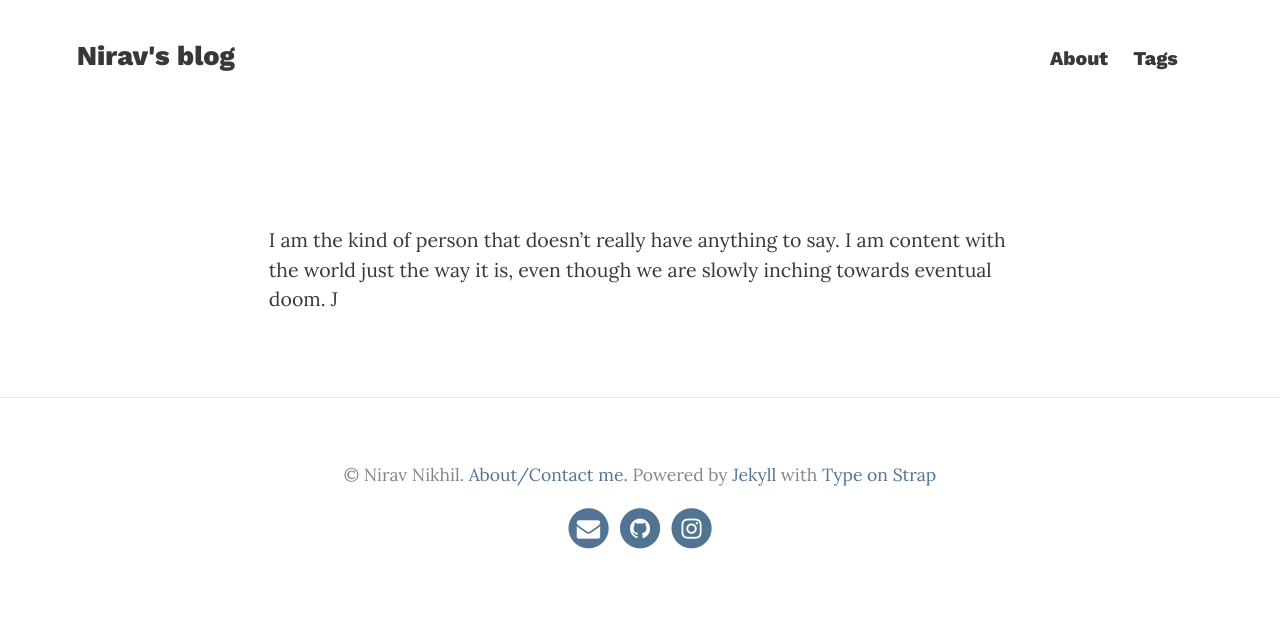
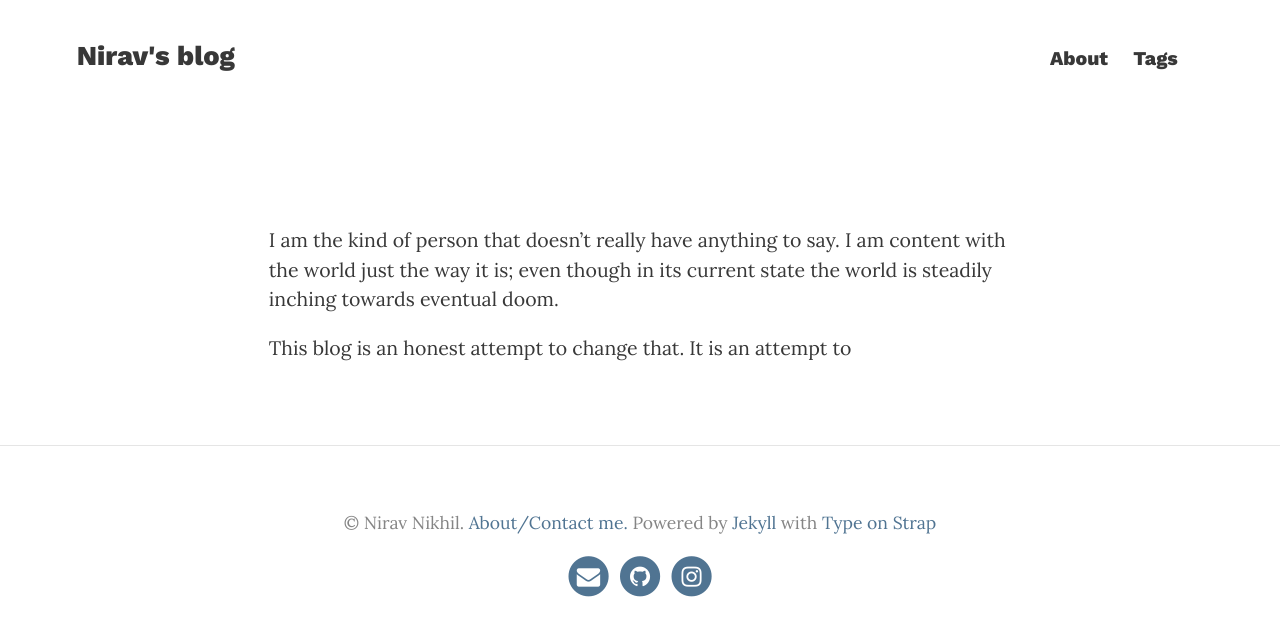
Before and after one commit to niravcodes/niravcodes.github.io, a Jekyll site: the page built from 2017-12-1-the-first-post-on-this-blog.md, in a window 1280 px wide. Shown: the top 636 px of the page. Built offline with Jekyll 4.4.1, drawn with Linux system fonts in a browser that asks for light colours; our own code applies the rules of GitHub Pages for plain Markdown files.

Commit message:
Update 2017-12-1-the-first-post-on-this-blog.md

```diff
--- a/2017-12-1-the-first-post-on-this-blog.md
+++ b/2017-12-1-the-first-post-on-this-blog.md
@@ -1,3 +1,5 @@
 ---
 ---
-I am the kind of person that doesn't really have anything to say. I am content with the world just the way it is, even though we are slowly inching towards eventual doom. J
+I am the kind of person that doesn't really have anything to say. I am content with the world just the way it is; even though in its current state the world is steadily inching towards eventual doom.
+
+This blog is an honest attempt to change that. It is an attempt to
```
